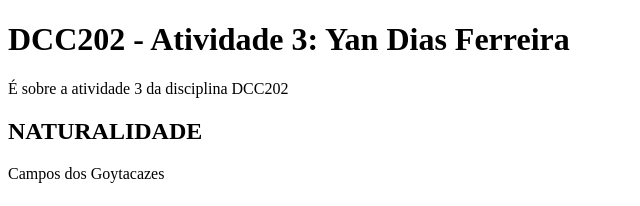
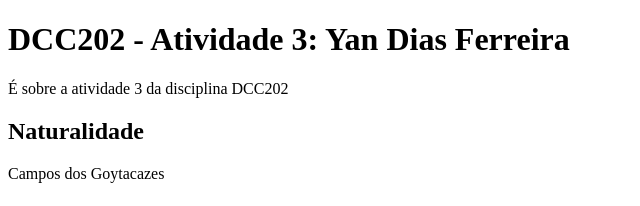
Before and after one commit to ufjf-dcc202/ufjf-dcc202-2023-3-b-atv3-daysf, a website: page index.html in a window 1280 px wide. Shown: the top 206 px of the page, without its empty margins (0-640 px from the left). Drawn offline with Linux system fonts and the light colour scheme.

Commit message:
alterei o titulo nda seção 1

```diff
--- a/index.html
+++ b/index.html
@@ -10,7 +10,7 @@
         <h1> DCC202 - Atividade 3: Yan Dias Ferreira</h1>
         <p>É sobre a atividade 3 da disciplina DCC202</p>
         <section>
-            <h2>NATURALIDADE</h2>
+            <h2>Naturalidade</h2>
             <p>Campos dos Goytacazes</p>
         </section>
         <section>
```
